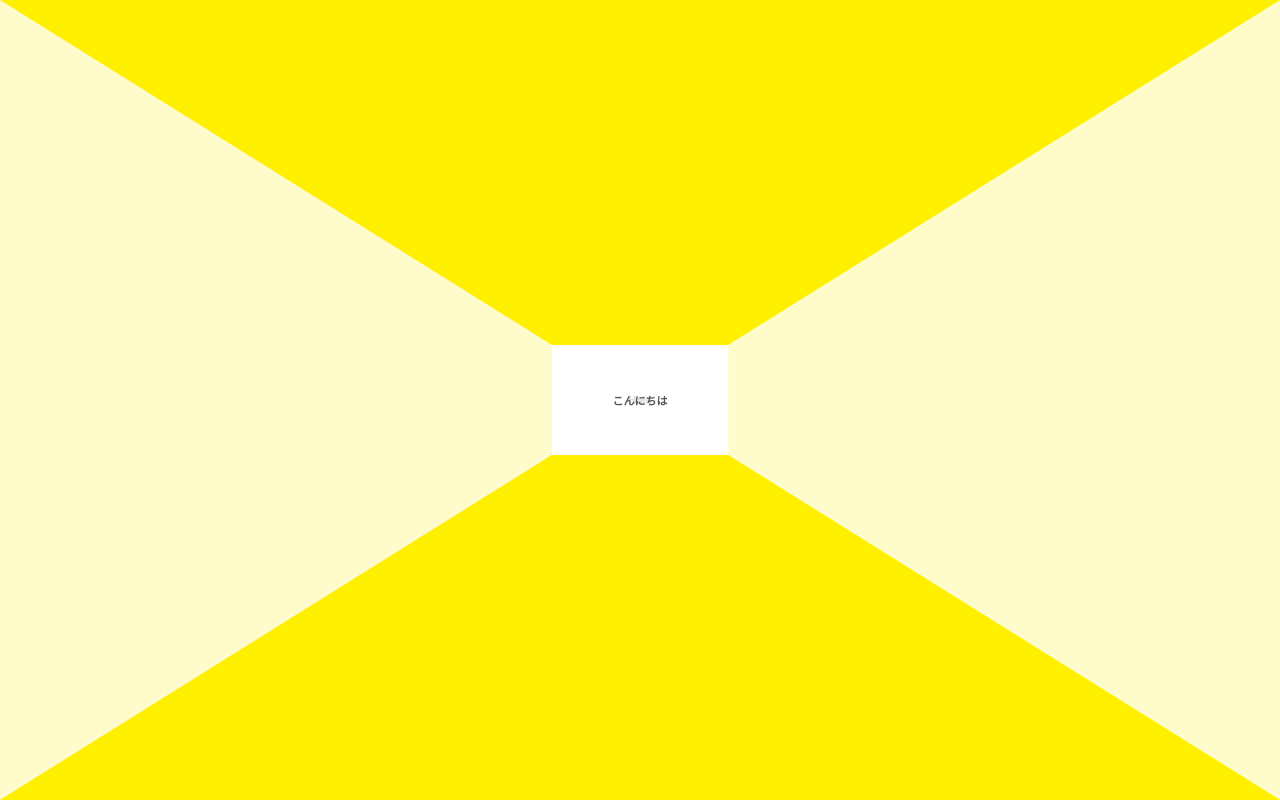
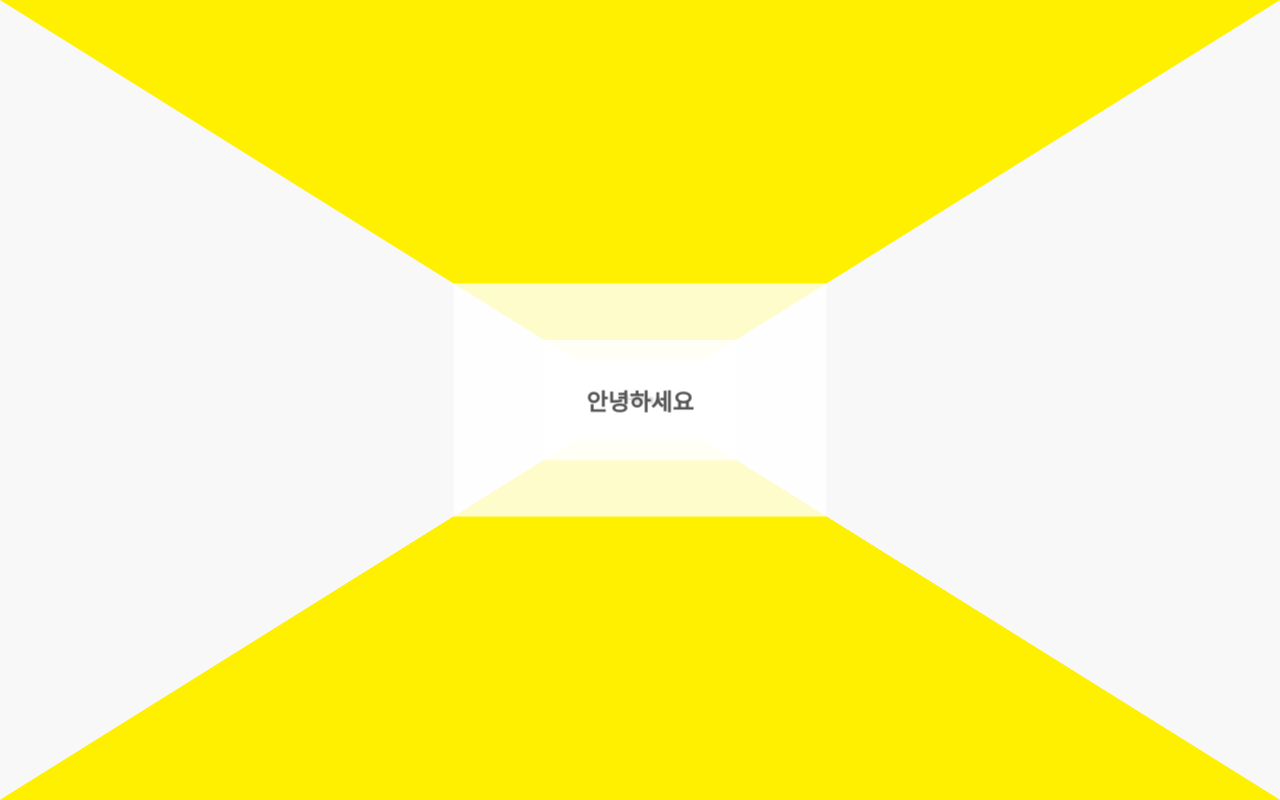
Before and after one commit to JuMoth/Self-Study-InteractiveWeb, a plain HTML site: page inf9/index.html in a window 1280 px wide. Drawn offline with Linux system fonts and the light colour scheme.

Commit message:
Feat: wall-front z-index setting

```diff
--- a/inf9/css/style.css
+++ b/inf9/css/style.css
@@ -42,14 +42,21 @@ body {
 .wall-left {
     /* left: -500vw; */
     width: 1000vw;
+    background: #f8f8f8;
     transform: rotateY(90deg) translateZ(-500vw);
 }
 
 .wall-right {
     /* left: -500vw; */
     width: 1000vw;
+    background: #f8f8f8;
     transform: rotateY(90deg) translateZ(-400vw);
 }
+
+.wall-front-a { transform: translateZ(300vw); }
+.wall-front-b { transform: translateZ(50vw); }
+.wall-front-c { transform: translateZ(-200vw); }
+.wall-front-d { transform: translateZ(-500vw); }
 
 .wall-content {
     display: flex;
```
